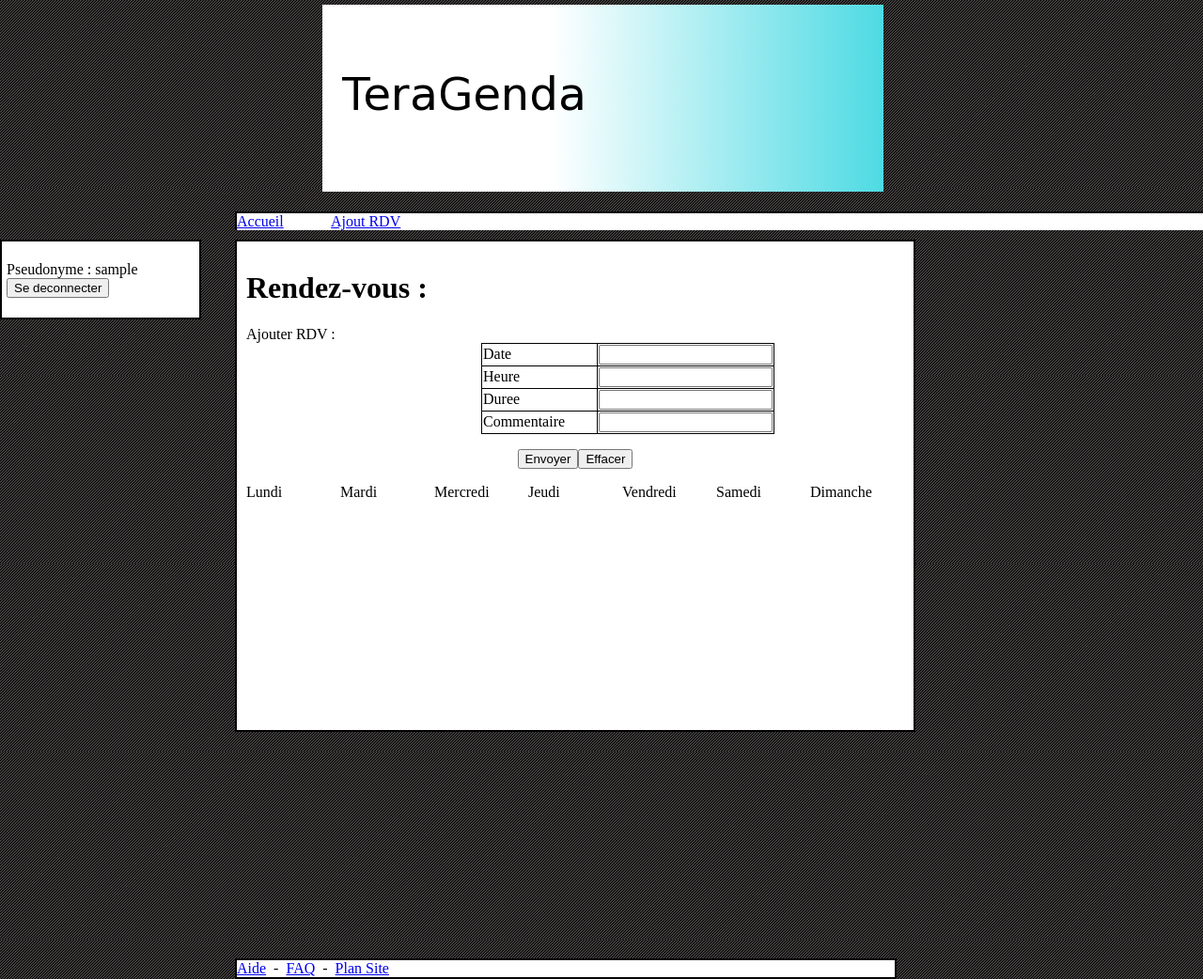
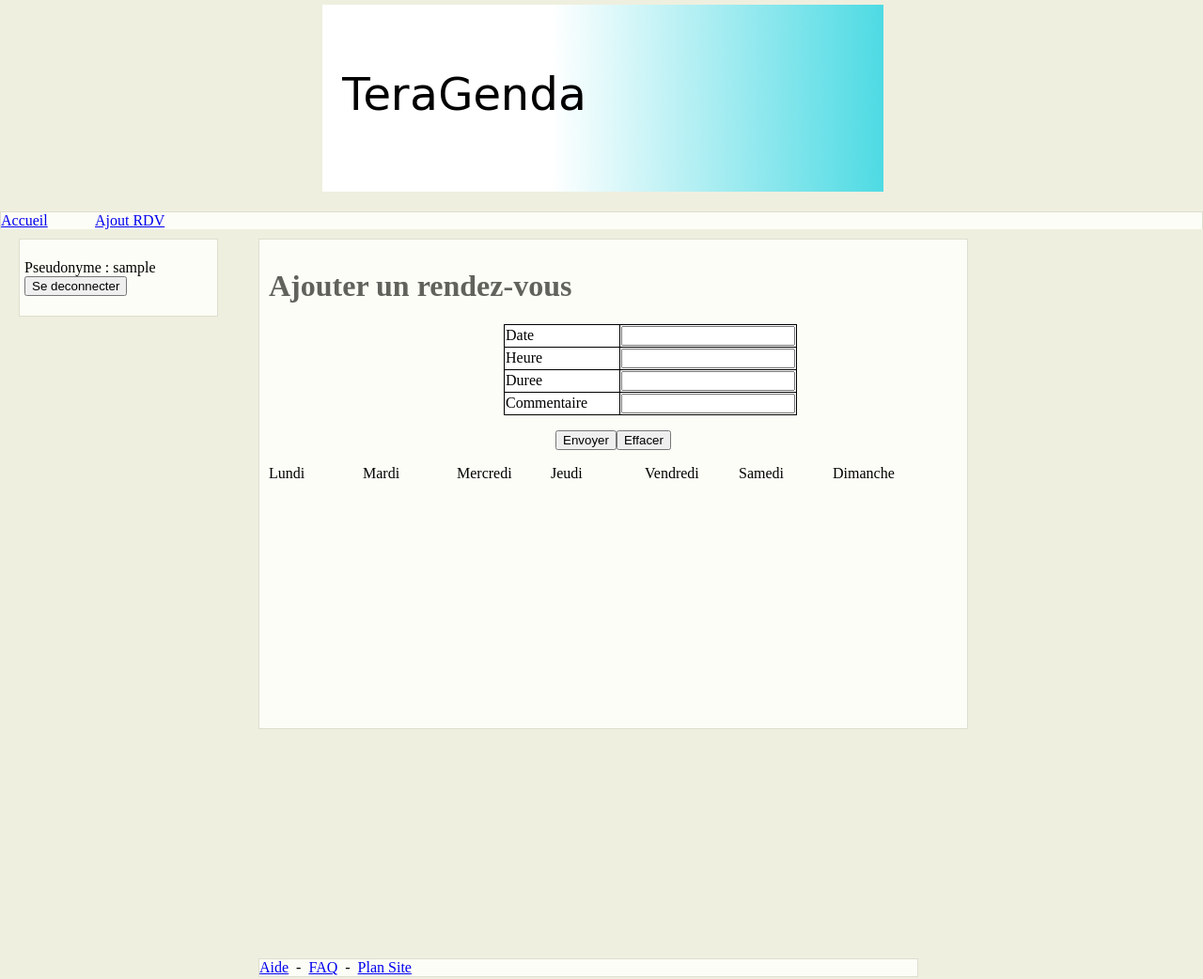
Before and after one commit to ThibautIG/teragenda, a PHP site: page /ajoutrdv.php in a window 1280 px wide; the page is wider, and only the part inside the window is pictured. Shown: that part at 94% size. Run offline with PHP 8.4, Linux system fonts and the light colour scheme; the visitor is signed in with stand-in values (Sample User, id 1); data that the repository does not hold is empty.

Commit message:
Modification du design.

```diff
--- a/contenu/ajoutrdv.php
+++ b/contenu/ajoutrdv.php
@@ -17,8 +17,8 @@ else
 		$ok = mysql_query("INSERT INTO rdv(date,heure,duree,commentaire) VALUES('".$date."','".$heure."','".$duree."','".$commentaire."')",$sql);
 	}
 ?>
-<h1>Rendez-vous : </h1>
-Ajouter RDV :
+<h1>Ajouter un rendez-vous </h1>
+
 <form method="post" action="">
 	<table>
 		<tr><td><label>Date</label></td><td><input type="text" id="date" name="date" /></td></tr>
--- a/design.css
+++ b/design.css
@@ -1,7 +1,7 @@
 body
 {
 	margin : auto;
-	background-image : url("./image/stripe.png");
+	background-color : #EFEFDF;
 }
 
 table
@@ -31,6 +31,11 @@ ul li
         display: table-cell;
         width: 100px;
 
+}
+
+h1
+{
+	color:#62625C;
 }
 
 
@@ -68,34 +73,35 @@ ul li
 
 #barreup
 {
-	background-color : white;
-	margin : auto;
-	width : 100%;
-	margin-left : 250px;
-	border : 2px solid black;
+	min-width : 600px;
+	background-color : #FDFDF7;
+	left : 250px;
+	right : 250px;
+	border:1px #DEDECF solid;
 	border-bottom : none;
 	margin-bottom : 10px;
 }
 
 #cadreconnexion
 {
+	background-color : #FDFDF7;
 	position : absolute;
 	width : 200px;
 	padding : 5px;
-	border : 2px solid black;
-	background : white;
+	margin-left:20px;
+	border:1px #DEDECF solid;
 }
 
 #presentationagenda
 {
 	position : absolute;
 	min-height:500px;
-	min-width :700px;
-	left : 250px;
-
+	min-width :600px;
+	left : 275px;
+	right : 250px;
 	padding : 10px;
-	border : 2px solid black;
-	background : white;
+	border:1px #DEDECF solid;
+	background-color : #FDFDF7;
 }
 
 #footer
@@ -103,8 +109,8 @@ ul li
 	position : absolute;
     top:1000px;
     width:700px;
-    left : 250px;
+    left : 275px;
     margin-top:20px;
-    border:2px solid black;
-    background:white;
+    border:1px #DEDECF solid;
+    background-color : #FDFDF7;
 }
```
Also changed, not shown: loader.php (+4 -4 lines).
